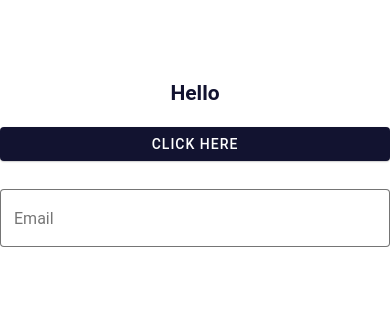
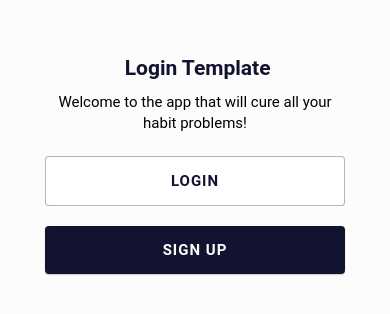
Before and after one commit to kalzen15/compi-habit, a React Native app: screen /StartScreen in a window 390 px wide. Shown: the part 258-572 px from the top of the page. Built offline with nearby package versions, Linux system fonts and the light colour scheme.

Commit message:
Added Start Screen

```diff
--- a/App.tsx
+++ b/App.tsx
@@ -1,44 +1,12 @@
 import { NavigationContainer } from "@react-navigation/native";
 import { createStackNavigator } from "@react-navigation/stack";
 import React from "react";
-import { StyleSheet, View } from "react-native";
+import { StyleSheet } from "react-native";
 import { Provider } from "react-native-paper";
-import Button from "./src/components/Button";
-import Header from "./src/components/Header";
-import TextInput from "./src/components/TextInput";
 import { theme } from "./src/core/theme";
+import { StartScreen } from "./src/screens";
 
 const Stack = createStackNavigator();
-
-function Screen1() {
-  return (
-    <View style={styles.container}>
-      <Header>Hello</Header>
-      <Button mode="contained">Click Here</Button>
-      <TextInput label="Email" />
-    </View>
-  );
-}
-
-function Screen2() {
-  return (
-    <View style={styles.container}>
-      <Header>Hello</Header>
-      <Button mode="contained">Click Here</Button>
-      <TextInput label="Email" />
-    </View>
-  );
-}
-
-function Screen3() {
-  return (
-    <View style={styles.container}>
-      <Header>Hello</Header>
-      <Button mode="contained">Click Here</Button>
-      <TextInput label="Email" />
-    </View>
-  );
-}
 
 export default function App() {
   return (
@@ -46,22 +14,13 @@ export default function App() {
       <NavigationContainer>
         <Stack.Navigator
           screenOptions={{ headerShown: false }}
-          initialRouteName="Screen1"
+          initialRouteName="StartScreen"
         >
-          <Stack.Screen name="Screen1" component={Screen1} />
-          <Stack.Screen name="Screen2" component={Screen2} />
-          <Stack.Screen name="Screen3" component={Screen3} />
+          <Stack.Screen name="StartScreen" component={StartScreen} />
         </Stack.Navigator>
       </NavigationContainer>
     </Provider>
   );
 }
 
-const styles = StyleSheet.create({
-  container: {
-    flex: 1,
-    backgroundColor: "#fff",
-    alignItems: "center",
-    justifyContent: "center",
-  },
-});
+const styles = StyleSheet.create({});
--- /dev/null
+++ b/src/components/Background.tsx
@@ -0,0 +1,34 @@
+import React from "react";
+import { View, StyleSheet, KeyboardAvoidingView } from "react-native";
+import { theme } from "../core/theme";
+
+type Props = {
+  children: React.ReactNode;
+};
+
+export default function Background({ children }: Props) {
+  return (
+    <View style={styles.background}>
+      <KeyboardAvoidingView style={styles.container} behavior="padding">
+        {children}
+      </KeyboardAvoidingView>
+    </View>
+  );
+}
+
+const styles = StyleSheet.create({
+  background: {
+    flex: 1,
+    width: "100%",
+    backgroundColor: theme.colors.tint,
+  },
+  container: {
+    flex: 1,
+    padding: 20,
+    width: "100%",
+    maxWidth: 340,
+    alignSelf: "center",
+    alignItems: "center",
+    justifyContent: "center",
+  },
+});
--- a/src/components/Button.tsx
+++ b/src/components/Button.tsx
@@ -14,12 +14,21 @@ export default function Button({ mode, style, ...props }: Props) {
         style,
       ]}
       mode={mode}
+      labelStyle={styles.text}
       {...props}
     />
   );
 }
 
 const styles = StyleSheet.create({
-  button: { width: "100%", marginVertical: 10, paddingHorizontal: 2 },
-  text: { fontWeight: "bold", fontSize: 15, lineHeight: 26 },
+  button: {
+    width: "100%",
+    marginVertical: 10,
+    paddingVertical: 2,
+  },
+  text: {
+    fontWeight: "bold",
+    fontSize: 15,
+    lineHeight: 26,
+  },
 });
--- /dev/null
+++ b/src/screens/StartScreen.tsx
@@ -0,0 +1,21 @@
+import React from "react";
+import { StyleSheet, Text, View } from "react-native";
+import Background from "../components/Background";
+import Button from "../components/Button";
+import Header from "../components/Header";
+import Paragraph from "../components/Paragraph";
+
+export default function StartScreen() {
+  return (
+    <Background>
+      <Header> Login Template</Header>
+      <Paragraph>
+        Welcome to the app that will cure all your habit problems!
+      </Paragraph>
+      <Button mode="outlined">Login</Button>
+      <Button mode="contained">Sign Up</Button>
+    </Background>
+  );
+}
+
+const styles = StyleSheet.create({});
--- /dev/null
+++ b/src/screens/index.tsx
@@ -0,0 +1 @@
+export { default as StartScreen } from "./StartScreen";
```
Also changed, not shown: src/screens/HabitScreen.tsx (renamed from src/pages/HabitPage.tsx), src/screens/HomeScreen.tsx (renamed from src/pages/HomePage.tsx), src/screens/LoginScreen.tsx (renamed from src/pages/LoginPage.tsx), src/screens/SignUpScreen.tsx (added), src/screens/SplashScreen.tsx (added).
